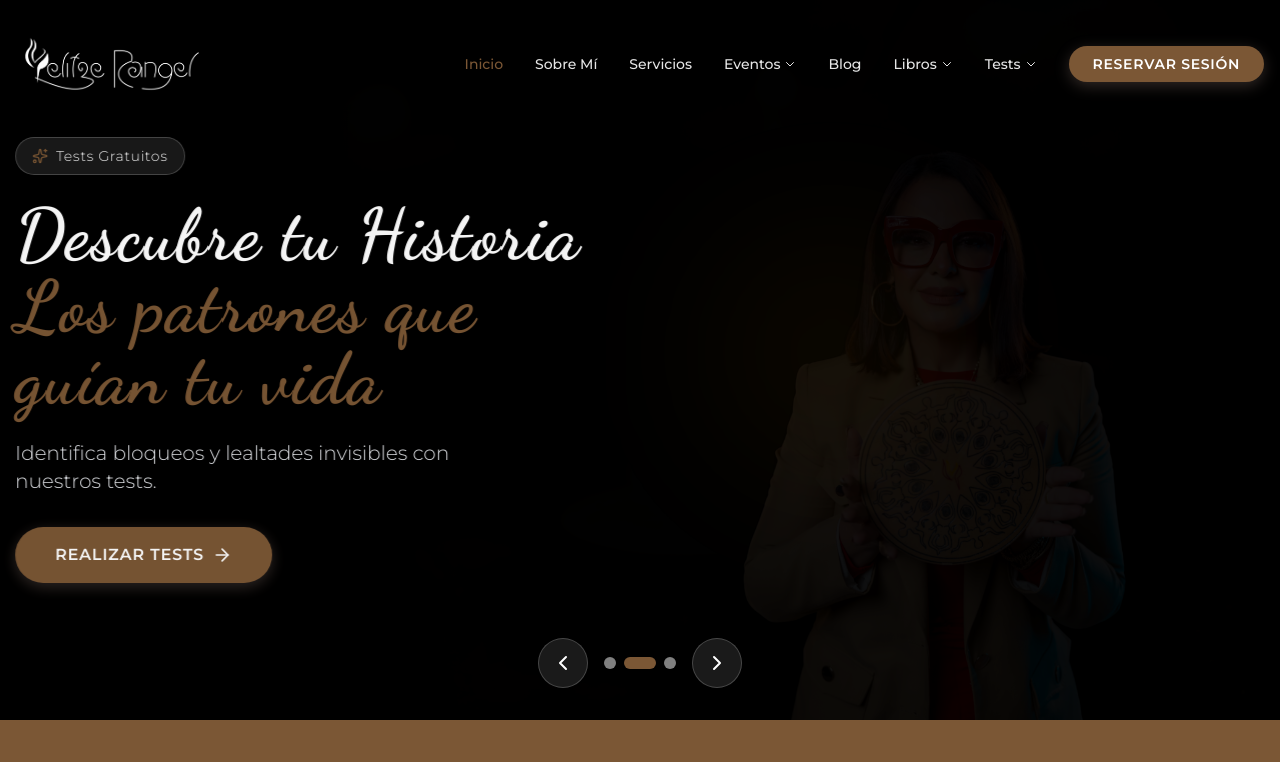
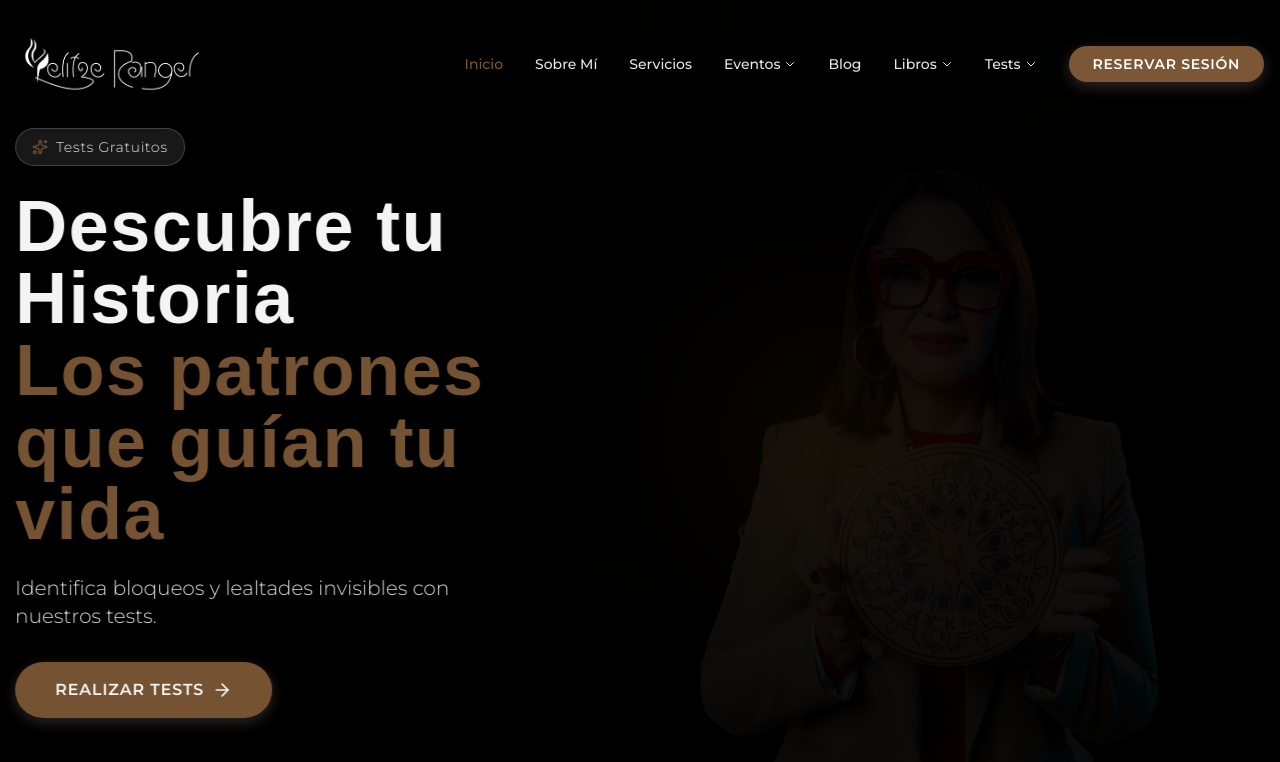
Before and after one commit to yelitzerangeloficialweb-max/yelitze-rangel-web, a Next.js app: page / in a window 1280 px wide. Shown: the top 762 px of the page. Built offline with nearby package versions, Linux system fonts and the light colour scheme; a web font is replaced by a local one.

Commit message:
fix: replace script font with sans-serif in hero slider

```diff
--- a/components/home/HeroSlider.tsx
+++ b/components/home/HeroSlider.tsx
@@ -101,7 +101,7 @@ export default function HeroSlider() {
                                     </span>
                                 </div>
 
-                                <h1 className="text-5xl md:text-7xl font-bold mb-6 font-heading leading-tight text-white drop-shadow-lg">
+                                <h1 className="text-5xl md:text-7xl font-bold mb-6 font-sans leading-tight text-white drop-shadow-lg">
                                     {slides[currentSlide].heading} <br />
                                     <span className="text-[var(--color-secondary)]">
                                         {slides[currentSlide].subheading}
```
